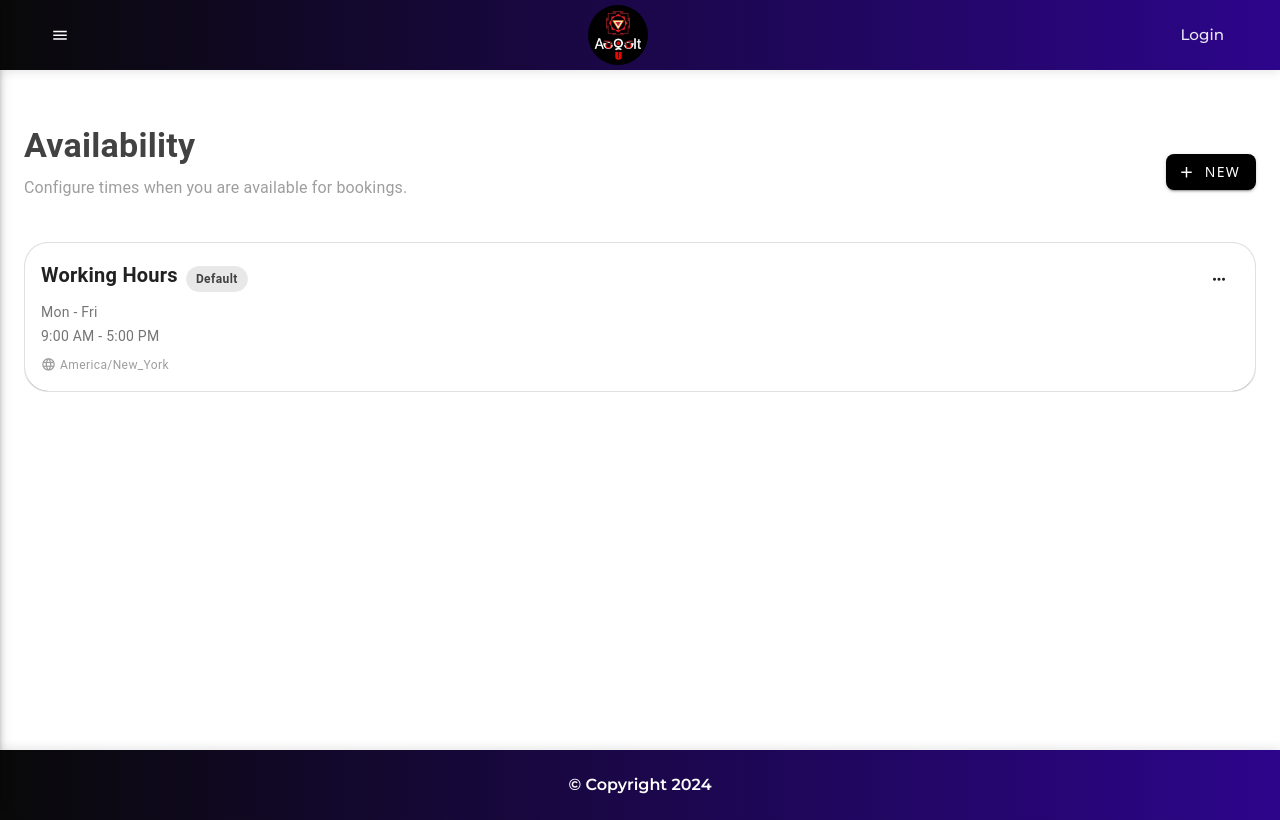
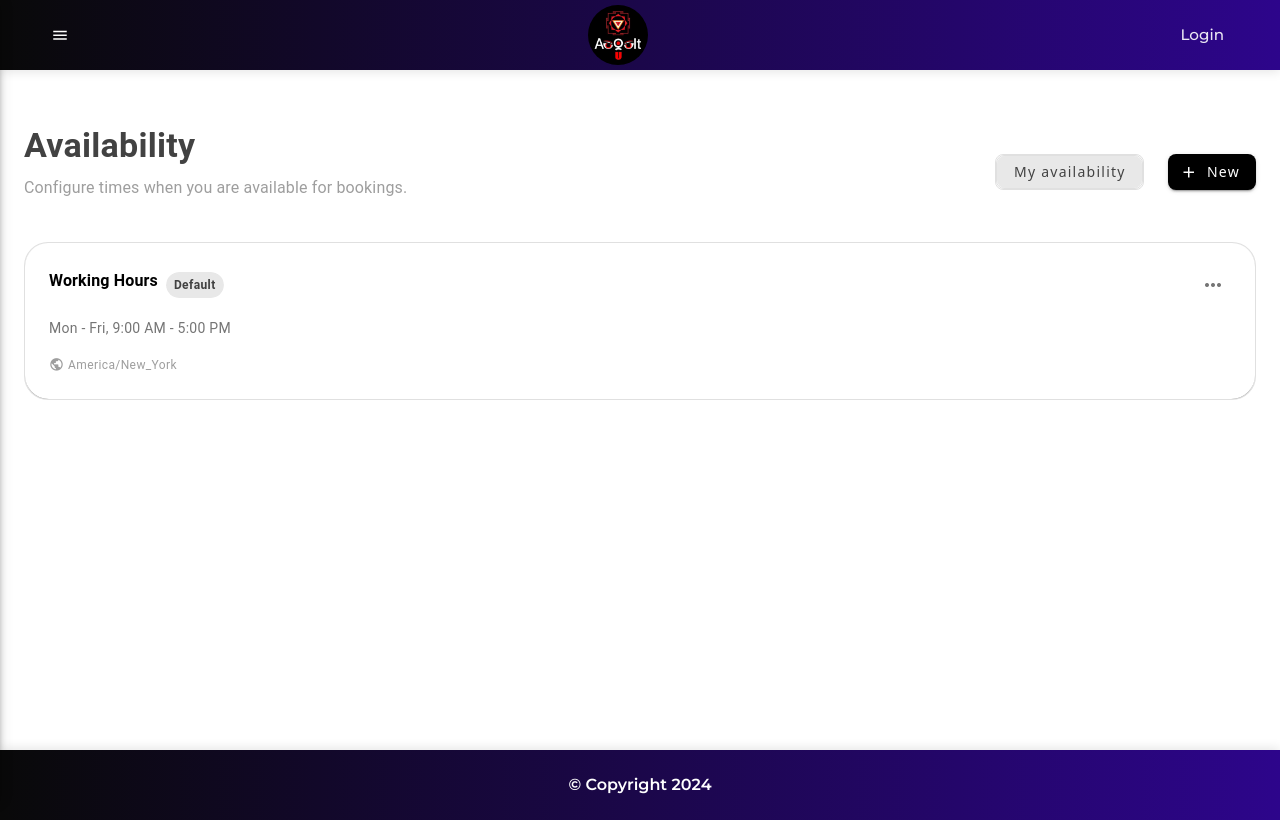
Before and after one commit to akashajaydev/Frotend_Main_APP, a Nuxt app: page /availabilities in a window 1280 px wide. Built offline with nearby package versions, Linux system fonts and the light colour scheme; no server answers; sample sign-in values are in the browser's storage.

Commit message:
Added the change

```diff
--- a/pages/availabilities/index.vue
+++ b/pages/availabilities/index.vue
@@ -4,33 +4,6 @@ import { useRouter } from 'vue-router'
 
 const store = useAvailabilityStore()
 const router = useRouter()
-
-// Helper to format schedule summary (simplified for list view)
-const getScheduleSummary = (weekly: any) => {
-    // This is a rough summary, could be more detailed
-    const activeDays = Object.entries(weekly)
-        .filter(([_, val]: [string, any]) => val.active)
-        .map(([day]) => day.charAt(0).toUpperCase() + day.slice(1, 3)) // Mon, Tue...
-
-    if (activeDays.length === 0) return 'Unavailable'
-    if (activeDays.length === 7) return 'Every day'
-    if (activeDays.length === 5 && !weekly.saturday.active && !weekly.sunday.active) return 'Mon - Fri'
-
-    return activeDays.join(', ')
-}
-
-const getScheduleTimeRange = (weekly: any) => {
-    // Find the first active day to show representative time
-    const days = ['monday', 'tuesday', 'wednesday', 'thursday', 'friday', 'saturday', 'sunday']
-    for (const day of days) {
-        if (weekly[day].active && weekly[day].ranges.length > 0) {
-           const r = weekly[day].ranges[0]
-           // Simple 12h format
-           return `${formatTime(r.start)} - ${formatTime(r.end)}`
-        }
-    }
-    return ''
-}
 
 const formatTime = (time: string) => {
     if (!time) return ''
@@ -39,6 +12,62 @@ const formatTime = (time: string) => {
     const ampm = hour >= 12 ? 'PM' : 'AM'
     const hour12 = hour % 12 || 12
     return `${hour12}:${m} ${ampm}`
+}
+
+const getFormattedSchedule = (weekly: any) => {
+    const daysOrder = ['sunday', 'monday', 'tuesday', 'wednesday', 'thursday', 'friday', 'saturday']
+    const daysShort: Record<string, string> = { 'sunday': 'Sun', 'monday': 'Mon', 'tuesday': 'Tue', 'wednesday': 'Wed', 'thursday': 'Thu', 'friday': 'Fri', 'saturday': 'Sat' }
+
+    // 1. Collect active days and their ranges signature
+    const activeDays = []
+    for (const day of daysOrder) {
+        if (weekly[day].active && weekly[day].ranges.length > 0) {
+            // Sort ranges by start time
+            const sortedRanges = [...weekly[day].ranges].sort((a: any, b: any) => a.start.localeCompare(b.start))
+            const signature = sortedRanges.map((r: any) => `${formatTime(r.start)} - ${formatTime(r.end)}`).join('|')
+            activeDays.push({ day, ranges: sortedRanges, signature })
+        }
+    }
+
+    if (activeDays.length === 0) return ['Unavailable']
+
+    // 2. Group consecutive days with same signature
+    const groups = []
+    let currentGroup = [activeDays[0]]
+
+    for (let i = 1; i < activeDays.length; i++) {
+        const prev = activeDays[i - 1]
+        const curr = activeDays[i]
+
+        const prevIndex = daysOrder.indexOf(prev.day)
+        const currIndex = daysOrder.indexOf(curr.day)
+
+        // Group if same signature AND consecutive days
+        if (curr.signature === prev.signature && currIndex === prevIndex + 1) {
+            currentGroup.push(curr)
+        } else {
+            groups.push(currentGroup)
+            currentGroup = [curr]
+        }
+    }
+    groups.push(currentGroup)
+
+    // 3. Format output
+    const lines: string[] = []
+    for (const group of groups) {
+        const firstDay = daysShort[group[0].day]
+        const lastDay = daysShort[group[group.length - 1].day]
+        const dayStr = group.length > 1 ? `${firstDay} - ${lastDay}` : firstDay
+
+        // Add each range for this group
+        const ranges = group[0].ranges
+        for (const range of ranges) {
+            const timeStr = `${formatTime(range.start)} - ${formatTime(range.end)}`
+            lines.push(`${dayStr}, ${timeStr}`)
+        }
+    }
+
+    return lines
 }
 
 const createNew = () => {
@@ -63,9 +92,22 @@ const deleteSchedule = (id: string) => {
             <h1 class="text-h4 font-weight-bold text-grey-darken-3">Availability</h1>
             <p class="text-subtitle-1 text-grey">Configure times when you are available for bookings.</p>
         </div>
-        <v-btn color="black" prepend-icon="mdi-plus" rounded="lg" @click="createNew">
-            New
-        </v-btn>
+        <div class="d-flex align-center gap-4">
+             <v-btn-toggle
+                model-value="my"
+                mandatory
+                rounded="lg"
+                color="grey-darken-3"
+                variant="outlined"
+                density="compact"
+                class="border"
+            >
+                <v-btn value="my" class="px-4 text-none">My availability</v-btn>
+            </v-btn-toggle>
+             <v-btn color="black" prepend-icon="mdi-plus" rounded="lg" @click="createNew" class="text-none">
+                New
+            </v-btn>
+        </div>
     </div>
 
     <v-card variant="flat" class="bg-transparent">
@@ -73,25 +115,26 @@ const deleteSchedule = (id: string) => {
              <v-card
                 v-for="schedule in store.schedules"
                 :key="schedule.id"
-                class="mb-4 pa-4 rounded-xl border"
+                class="mb-4 pa-6 rounded-xl border bg-white"
                 elevation="0"
                 @click="editSchedule(schedule.id)"
                 hover
              >
                 <div class="d-flex justify-space-between align-start">
-                    <div>
-                        <div class="d-flex align-center gap-2 mb-1">
-                            <h3 class="text-h6 font-weight-bold">{{ schedule.name }}</h3>
-                            <v-chip v-if="schedule.isDefault" size="small" color="grey-lighten-3" class="text-caption font-weight-bold text-grey-darken-3">Default</v-chip>
+                    <div class="w-100">
+                        <div class="d-flex align-center gap-2 mb-4">
+                            <h3 class="text-subtitle-1 font-weight-bold">{{ schedule.name }}</h3>
+                            <v-chip v-if="schedule.isDefault" size="small" color="grey-lighten-3" class="text-caption font-weight-bold text-grey-darken-3 rounded-pill px-2">Default</v-chip>
                         </div>
-                        <div class="text-body-2 text-grey-darken-1 mb-1">
-                            {{ getScheduleSummary(schedule.weekly) }}
+
+                        <div class="mb-4">
+                            <div v-for="(line, index) in getFormattedSchedule(schedule.weekly)" :key="index" class="text-body-2 text-grey-darken-1 mb-1">
+                                {{ line }}
+                            </div>
                         </div>
-                         <div class="text-body-2 text-grey-darken-1">
-                            {{ getScheduleTimeRange(schedule.weekly) }}
-                        </div>
+
                          <div class="d-flex align-center mt-2 text-caption text-grey">
-                            <v-icon icon="mdi-web" size="small" class="mr-1"></v-icon>
+                            <v-icon icon="mdi-earth" size="small" class="mr-1"></v-icon>
                             {{ schedule.timezone }}
                         </div>
                     </div>
@@ -99,7 +142,7 @@ const deleteSchedule = (id: string) => {
                     <div class="d-flex">
                         <v-menu>
                             <template v-slot:activator="{ props }">
-                                <v-btn icon="mdi-dots-horizontal" variant="text" size="small" v-bind="props" @click.stop></v-btn>
+                                <v-btn icon="mdi-dots-horizontal" variant="text" density="comfortable" color="grey-darken-1" v-bind="props" @click.stop></v-btn>
                             </template>
                             <v-list density="compact" rounded="lg" elevation="2">
                                 <v-list-item
@@ -135,4 +178,7 @@ const deleteSchedule = (id: string) => {
 .gap-2 {
     gap: 8px;
 }
+.gap-4 {
+    gap: 16px;
+}
 </style>
```
